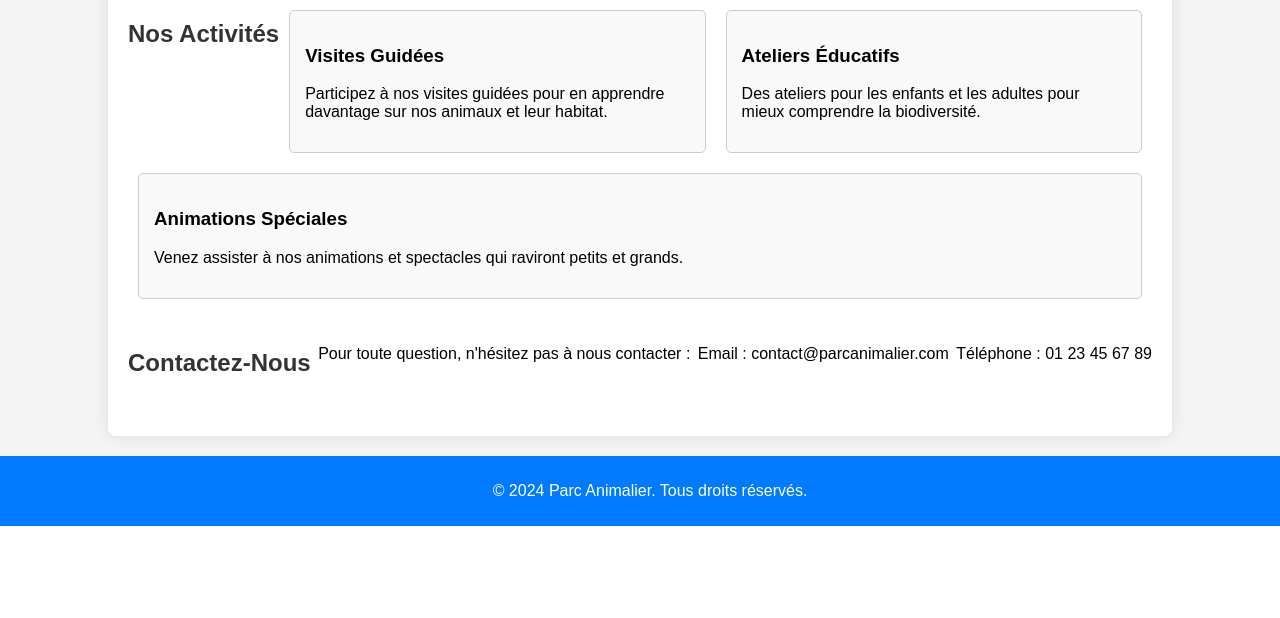
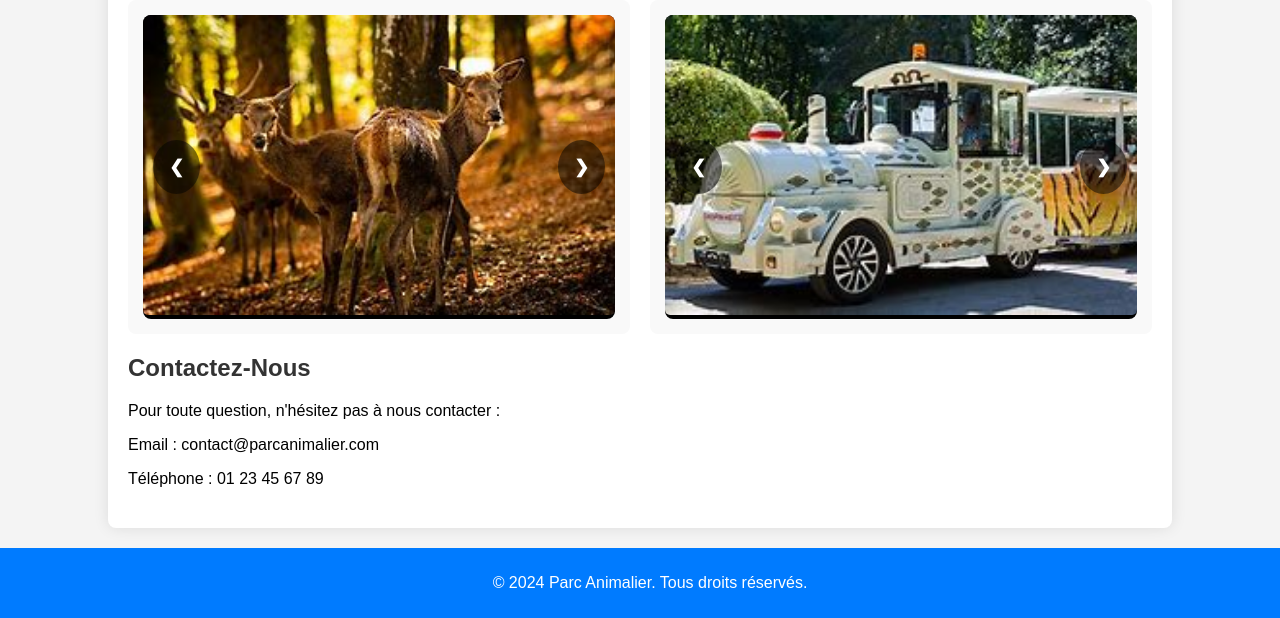
Before and after one commit to Quelick/Dev-site-web-ISEN, a PHP site: page / in a window 1280 px wide. Shown: the part 656-1274 px from the top of the page. Before the commit the page ends 1182 px from the top, so only its background shows below. Run offline with PHP 8.4, Linux system fonts and the light colour scheme.

Commit message:
travail 12/11

```diff
--- a/index.php
+++ b/index.php
@@ -16,27 +16,27 @@
             color: white;
             padding: 20px;
             text-align: center;
-            position: relative; /* Position relative pour le positionnement des boutons */
+            position: relative;
         }
         .profile-button, .ticket-button {
-            position: absolute; /* Position absolue pour les placer en haut à gauche */
-            top: 20px; /* Espace depuis le haut */
-            left: 20px; /* Espace depuis la gauche */
+            position: absolute;
+            top: 20px;
+            left: 20px;
             padding: 10px 15px;
             background-color: white;
             color: #007BFF;
             text-decoration: none;
             border-radius: 4px;
-            border: 2px solid #007BFF; /* Bordure colorée */
+            border: 2px solid #007BFF;
             font-weight: bold;
-            transition: background-color 0.3s, color 0.3s; /* Effet de transition */
+            transition: background-color 0.3s, color 0.3s;
         }
         .profile-button:hover, .ticket-button:hover {
-            background-color: #0056b3; /* Changement de couleur au survol */
-            color: white; /* Changement de couleur du texte */
+            background-color: #0056b3;
+            color: white;
         }
         .ticket-button {
-            top: 60px; /* Positionnement du bouton d'achat de billet juste en dessous du profil */
+            top: 60px;
         }
         .container {
             width: 80%;
@@ -52,17 +52,15 @@
         .section {
             margin: 20px 0;
         }
-        .activities, .contact {
+        .activities {
             display: flex;
-            flex-wrap: wrap;
-            justify-content: space-between;
+            justify-content: center;
+            gap: 20px;
         }
         .activity {
-            flex: 1 1 30%; /* Change the percentage based on your layout preference */
-            margin: 10px;
+            flex: 1 1 45%;
             padding: 15px;
-            border: 1px solid #ccc;
-            border-radius: 5px;
+            border-radius: 8px;
             background-color: #f9f9f9;
         }
         footer {
@@ -78,12 +76,59 @@
             max-width: 100%;
             border-radius: 5px;
         }
+        .slideshow-container {
+            position: relative;
+            max-width: 100%;
+            background-color: #000;
+            border-radius: 8px;
+            overflow: hidden;
+        }
+        .mySlides, .mySlides2 {
+            display: none;
+        }
+        .slideshow-container img {
+            width: 100%;
+            height: 300px;
+            object-fit: cover;
+            border-radius: 5px;
+        }
+        .prev, .next {
+            cursor: pointer;
+            position: absolute;
+            top: 50%;
+            padding: 16px;
+            color: white;
+            font-weight: bold;
+            font-size: 18px;
+            transition: background-color 0.3s;
+            background-color: rgba(0, 0, 0, 0.5);
+            border-radius: 50%;
+            transform: translateY(-50%);
+            user-select: none;
+        }
+        .prev:hover, .next:hover {
+            background-color: rgba(0, 0, 0, 0.7);
+        }
+        .prev {
+            left: 10px;
+        }
+        .next {
+            right: 10px;
+        }
+        .fade {
+            animation-name: fade;
+            animation-duration: 1.5s;
+        }
+        @keyframes fade {
+            from {opacity: .4}
+            to {opacity: 1}
+        }
     </style>
 </head>
 <body>
     <header>
-        <a href="profil.php" class="profile-button">Mon Profil</a> <!-- Bouton Mon Profil en haut à gauche -->
-        <a href="achat_billet.php" class="ticket-button">Achat de Billet</a> <!-- Bouton Achat de Billet -->
+        <a href="profil.php" class="profile-button">Mon Profil</a>
+        <a href="achat_billet.php" class="ticket-button">Achat de Billet</a>
         <h1>Bienvenue au Parc Animalier</h1>
         <p>Un lieu unique pour découvrir la faune et la flore.</p>
     </header>
@@ -95,18 +140,52 @@
         </div>
 
         <div class="section activities">
-            <h2>Nos Activités</h2>
             <div class="activity">
-                <h3>Visites Guidées</h3>
-                <p>Participez à nos visites guidées pour en apprendre davantage sur nos animaux et leur habitat.</p>
+                <div class="slideshow-container">
+                    <div class="mySlides fade">
+                        <a href="animaux.php">
+                            <img src="images/girafe.jpg" alt="Image de girafe">
+                        </a>
+                    </div>
+                    <div class="mySlides fade">
+                        <a href="animaux.php">
+                            <img src="images/rhinoceros.jpg" alt="Image de rhinocéros">
+                        </a>
+                    </div>
+                    <div class="mySlides fade">
+                        <a href="animaux.php">
+                            <img src="images/cerfs.jpg" alt="Image de cerfs">
+                        </a>
+                    </div>
+                    <a class="prev" onclick="plusSlides(-1)">&#10094;</a>
+                    <a class="next" onclick="plusSlides(1)">&#10095;</a>
+                </div>
             </div>
             <div class="activity">
-                <h3>Ateliers Éducatifs</h3>
-                <p>Des ateliers pour les enfants et les adultes pour mieux comprendre la biodiversité.</p>
-            </div>
-            <div class="activity">
-                <h3>Animations Spéciales</h3>
-                <p>Venez assister à nos animations et spectacles qui raviront petits et grands.</p>
+                <div class="slideshow-container">
+                    <div class="mySlides2 fade">
+                        <a href="services.php">
+                            <img src="images/boutique.jpg" alt="Image de la boutique">
+                        </a>
+                    </div>
+                    <div class="mySlides2 fade">
+                        <a href="services.php">
+                            <img src="images/restaurant.jpg" alt="Image du restaurant">
+                        </a>
+                    </div>
+                    <div class="mySlides2 fade">
+                        <a href="services.php">
+                            <img src="images/train.jpg" alt="Image du train touristique">
+                        </a>
+                    </div>
+                    <div class="mySlides2 fade">
+                        <a href="services.php">
+                            <img src="images/view.jpg" alt="Vue panoramique">
+                        </a>
+                    </div>
+                    <a class="prev" onclick="plusSlides2(-1)">&#10094;</a>
+                    <a class="next" onclick="plusSlides2(1)">&#10095;</a>
+                </div>
             </div>
         </div>
 
@@ -120,5 +199,43 @@
     <footer>
         <p>&copy; 2024 Parc Animalier. Tous droits réservés.</p>
     </footer>
+
+    <script>
+    let slideIndex = 0;
+    let slideIndex2 = 0;
+    showSlides();
+    showSlides2();
+
+    function plusSlides(n) {
+        showSlides(slideIndex += n);
+    }
+    function plusSlides2(n) {
+        showSlides2(slideIndex2 += n);
+    }
+
+    function showSlides() {
+        let i;
+        let slides = document.getElementsByClassName("mySlides");
+        for (i = 0; i < slides.length; i++) {
+            slides[i].style.display = "none";
+        }
+        slideIndex++;
+        if (slideIndex > slides.length) {slideIndex = 1}
+        slides[slideIndex-1].style.display = "block";
+        setTimeout(showSlides, 3000);
+    }
+
+    function showSlides2() {
+        let i;
+        let slides2 = document.getElementsByClassName("mySlides2");
+        for (i = 0; i < slides2.length; i++) {
+            slides2[i].style.display = "none";
+        }
+        slideIndex2++;
+        if (slideIndex2 > slides2.length) {slideIndex2 = 1}
+        slides2[slideIndex2-1].style.display = "block";
+        setTimeout(showSlides2, 3000);
+    }
+    </script>
 </body>
 </html>
```
Also changed, not shown: images/boutique.jpg (added), images/cerfs.jpg (added), images/girafe.jpg (added), images/restaurant.jpg (added), images/rhinoceros.jpg (added), images/train.jpg (added), images/view.jpg (added).
